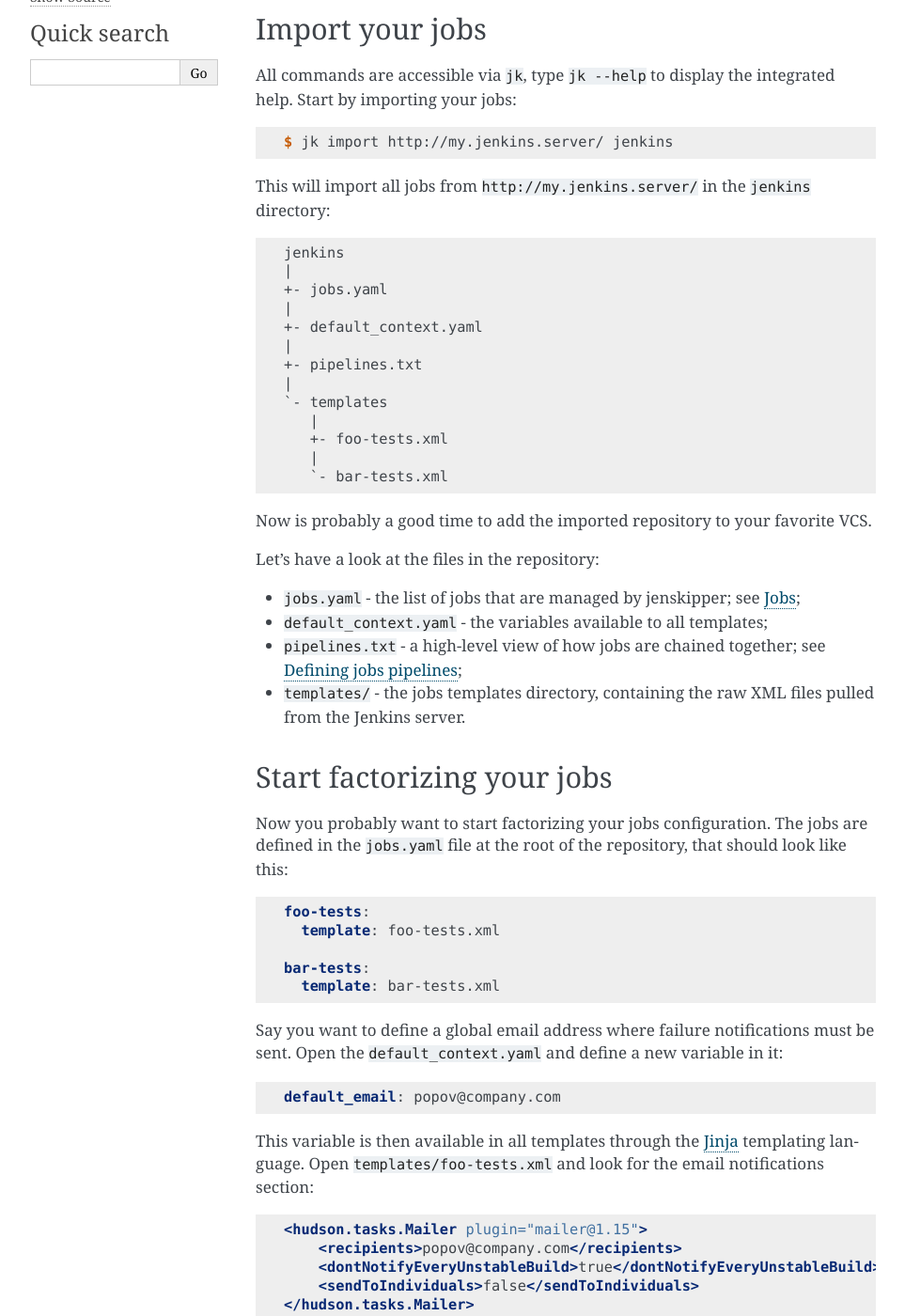
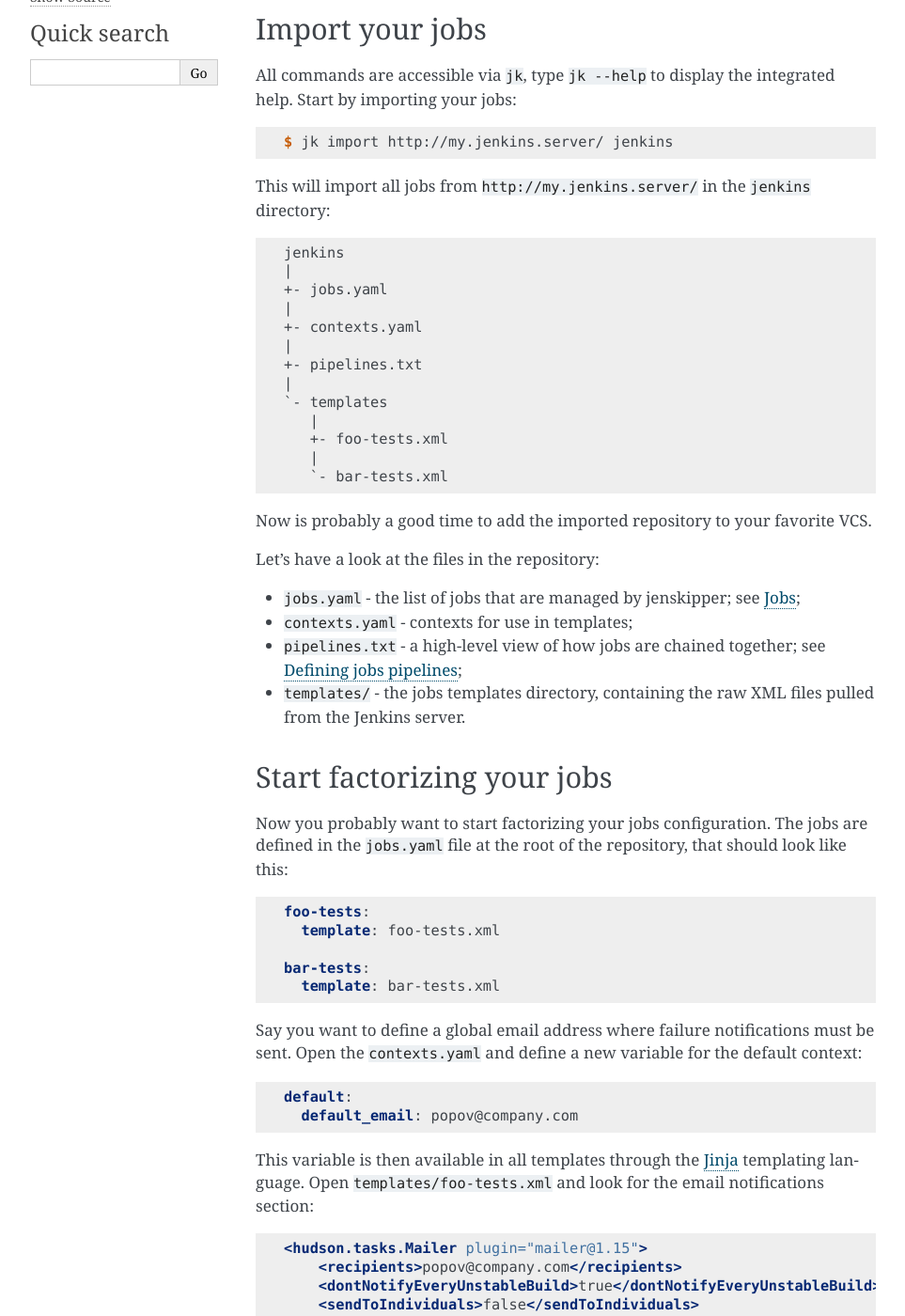
Before and after one commit to flupke/jenskipper, a Sphinx documentation site: the page built from doc/getting_started.rst, in a window 1280 px wide and 1400 px high, scrolled down 311 px. Shown: the whole window at 94% size, without its empty margins (148-1111 px from the left). Built offline with Sphinx 7.4.7, drawn with Linux system fonts in a browser that asks for light colours.

Commit message:
implement multiple default contexts

```diff
--- a/doc/getting_started.rst
+++ b/doc/getting_started.rst
@@ -30,7 +30,7 @@ directory::
     |
     +- jobs.yaml
     |
-    +- default_context.yaml
+    +- contexts.yaml
     |
     +- pipelines.txt
     |
@@ -48,7 +48,7 @@ Let's have a look at the files in the repository:
 * ``jobs.yaml`` - the list of jobs that are managed by jenskipper; see
   :doc:`jobs`;
 
-* ``default_context.yaml`` - the variables available to all templates;
+* ``contexts.yaml`` - contexts for use in templates;
 
 * ``pipelines.txt`` - a high-level view of how jobs are chained together; see
   :doc:`pipelines`;
@@ -72,11 +72,13 @@ repository, that should look like this:
       template: bar-tests.xml
 
 Say you want to define a global email address where failure notifications must
-be sent. Open the ``default_context.yaml`` and define a new variable in it:
+be sent. Open the ``contexts.yaml`` and define a new variable for the default
+context:
 
 .. code-block:: yaml
 
-    default_email: popov@company.com
+    default:
+      default_email: popov@company.com
 
 This variable is then available in all templates through the `Jinja
 <http://jinja.pocoo.org/>`_ templating language. Open
```
Also changed, not shown: doc/jobs.rst (+6 -2 lines), 3 other files.
